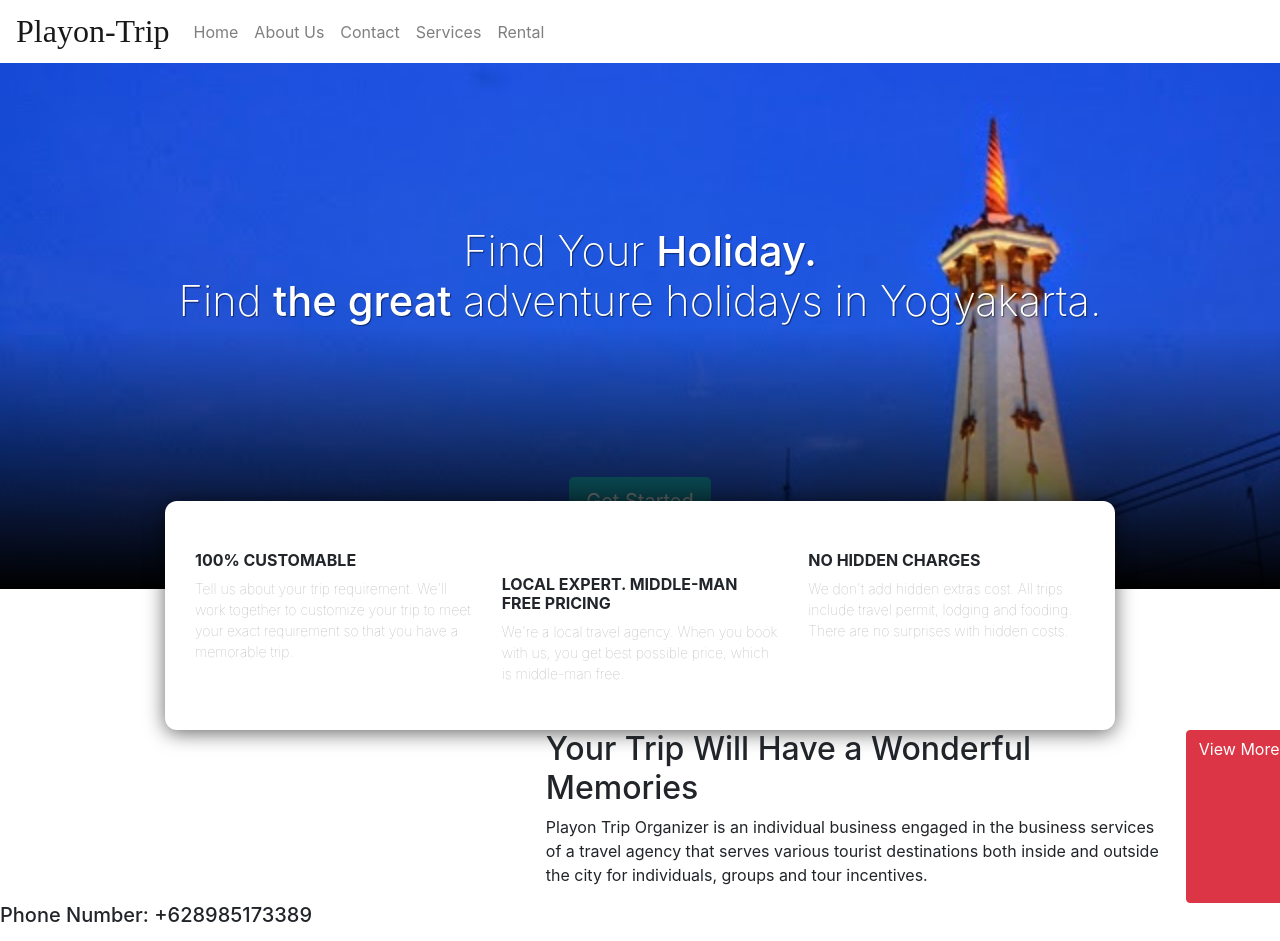
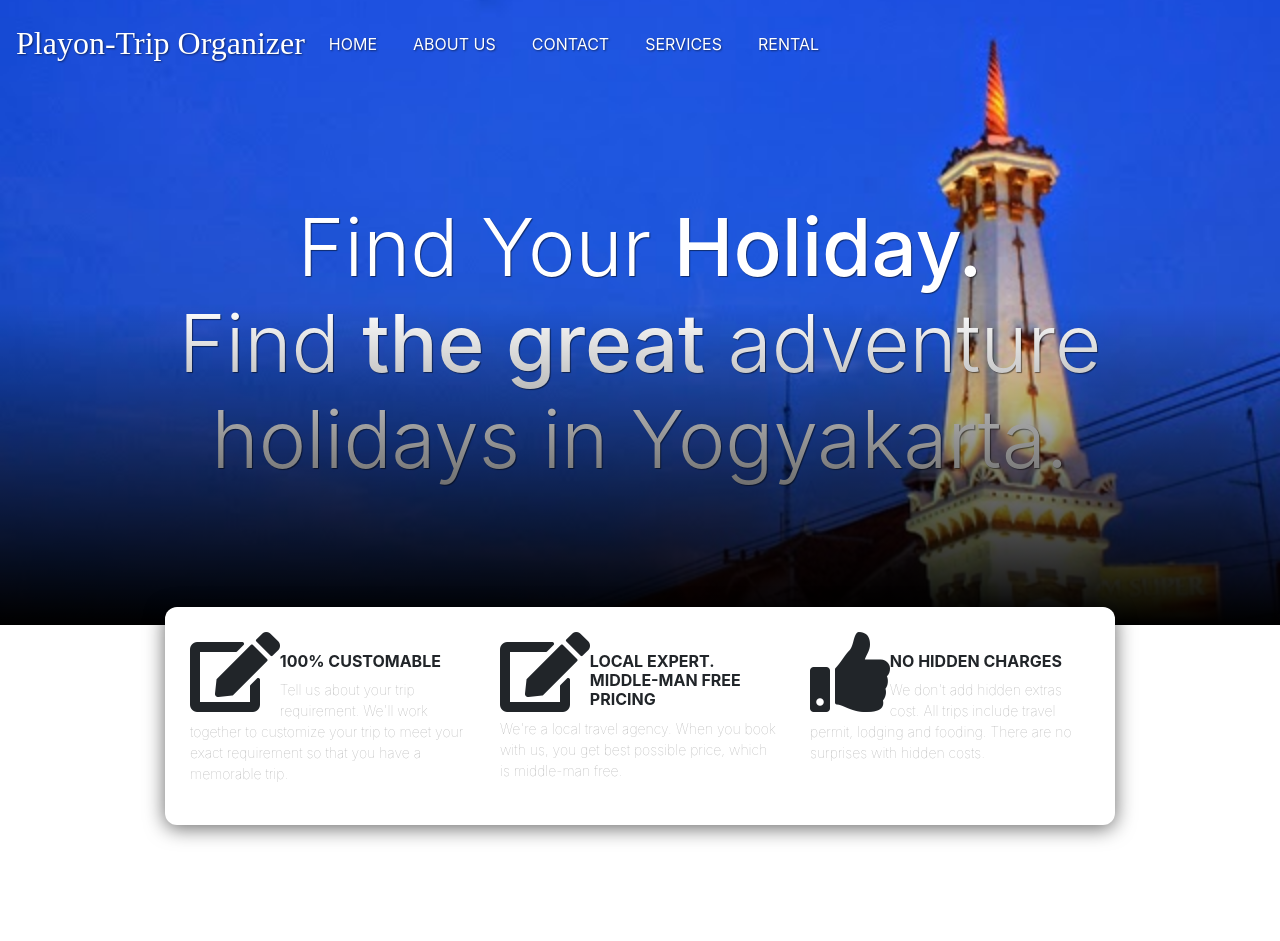
Before and after one commit to wahyu043/landing-1, a plain HTML site: page index.html in a window 1280 px wide. Shown: the top 941 px of the page. Drawn offline with nearby package versions, Linux system fonts and the light colour scheme.

Commit message:
Modifikasi index & CSS serta menambah gambar

```diff
--- a/css/indexstyle.css
+++ b/css/indexstyle.css
@@ -6,7 +6,7 @@
 /* Jumbotron */
 .jumbotron {
     background-image: url(../img/cover1.jpg);
-    background-size: 100%;
+    background-size: cover;
     height: 100%;
     width: 100%;
     position: relative;
@@ -31,9 +31,9 @@
 }
 
 .jumbotron .display-4 {
-    font-weight: 200;
-    font-size: 2.6em;
-    margin-top: 100px;
+    font-weight: 200px;
+    font-size: 2.0em;
+    margin-top: 35px;
     text-shadow: 1px 1px 1px rgba(0, 0, 0, 0.5);
     margin-bottom: 150px;
 }
@@ -45,8 +45,8 @@
 /* panel info */
 .info-panel {
     background-color: white;
-    padding: 30px;
-    margin-top: -120px;
+    padding: 25px;
+    margin-top: -50px;
     border-radius: 12px;
     box-shadow: 0 3px 20px rgba(0, 0, 0, 0.6);
 }
@@ -63,3 +63,85 @@
     font-weight: lighter;
     color: #acacac;
 }
+
+/* Workingspace */
+.workingspace {
+    margin-top: 120px;
+    text-align: center;
+}
+
+.workingspace img {
+    margin-bottom: 20px;
+}
+
+.workingspace h2 {
+    font-size: 52px;
+    text-transform: uppercase;
+    font-weight: 200;
+}
+
+.workingspace h2 span {
+    font-weight: 500;
+}
+
+.workingspace p {
+    font-size: 18px;
+    color: #ACACAC;
+    font-weight: 200;
+}
+
+/* Utility */
+.tombol {
+    border-radius: 40px;
+    text-transform: uppercase;
+}
+
+/* RESPONSIVE */
+@media (min-width: 992px) {
+    .navbar {
+        padding-top: 20px;
+    }
+
+    .navbar-brand, .nav-link {
+        color: white !important;
+        text-shadow: 1px 1px 2px rgba(0, 0, 0, 0.5)
+    }
+
+    .nav-link {
+        text-transform: uppercase;
+        margin-right: 20px;
+    }
+
+    .nav-link:hover::after,
+    .nav-link.active::after {
+        content: '';
+        display: block;
+        border-bottom: 3px solid #0B63DC;
+        margin: auto;
+        margin-bottom: -8px;
+        width: 50%;
+        padding-top: 5px;
+    }
+
+
+    .jumbotron {
+        margin-top: -90px;
+        height: 640px;
+    }
+
+    .jumbotron .display-4 {
+        font-size: 5em;
+        margin-top: 150px;
+    }
+
+
+    .workingspace {
+        text-align: left;
+    }
+
+
+    .testimonial p {
+        font-size: 2em;
+    }
+
+}
--- a/index.html
+++ b/index.html
@@ -16,7 +16,7 @@
 <body>
     <!-- Navbar Section -->
     <nav class="navbar navbar-expand-md bg-tranpsarent navbar-light">
-        <a class="navbar-brand" href="index.html"> Playon-Trip </a>
+        <a class="navbar-brand" href="index.html"> Playon-Trip Organizer</a>
         <button class="navbar-toggler" type="button" data-toggle="collapse" data-target="#navbarNavAltMarkup" aria-controls="navbarNavAltMarkup" aria-expanded="false" aria-label="Toggle navigation">
             <span class="navbar-toggler-icon"></span>
         </button>
@@ -49,10 +49,10 @@
             <div class="container">
                 <h1 class="display-4">Find Your <span>Holiday.</span><br> Find <span> the great</span> adventure holidays in
                     Yogyakarta.</h1>
-                <a href="#" class="btn btn-info btn-lg">Get Started</a>
+                <!-- <a href="#" class="btn btn-info btn-lg">Get Started</a> -->
             </div>
         </div>
-    <!-- End of Jimbotron -->
+    <!-- End of Jumbotron -->
 
     <!-- Container -->
         <div class="container">
@@ -60,18 +60,18 @@
                 <div class="col-10 info-panel">
                     <div class="row">
                         <div class="col-sm">
-                            <img src="" alt="" class="img-fluid float-left">
+                            <i class="fas fa-edit fa-5x float-left"></i>
                             <h4>100% Customable</h4>
                             <p>Tell us about your trip requirement. We'll work together to customize your trip to meet your exact requirement so that
                             you have a memorable trip.</p>
                         </div>
                         <div class="col-sm">
-                            <img src="" alt="" class="img-fluid float left">
+                            <i class="fas fa-book fas fa-edit fa-5x float-left"></i>
                             <h4>Local Expert. Middle-man Free Pricing</h4>
                             <p>We're a local travel agency. When you book with us, you get best possible price, which is middle-man free.</p>
                         </div>
                         <div class="col-sm">
-                            <img src="" alt="" class="img-fluid float-left">
+                            <i class="far fa-thumbs-up fas fa-edit fa-5x float-left"></i>
                             <h4>No Hidden Charges</h4>
                             <p>We don't add hidden extras cost. All trips include travel permit, lodging and fooding. There are no surprises with
                             hidden costs.</p>
@@ -85,7 +85,7 @@
     <!-- Working Space -->
         <div class="row workingspace">
             <div class="col-lg-5">
-                <img src="" alt="" class="img-fluid">
+                <img src="img/awesome.jpg" alt="Awesome" class="img-fluid">
             </div>
             <div class="col-lg-6">
                 <h2>Your <span>Trip</span> Will Have a <span>Wonderful</span> Memories</h2>
```
Also changed, not shown: img/awesome.jpg (added).
